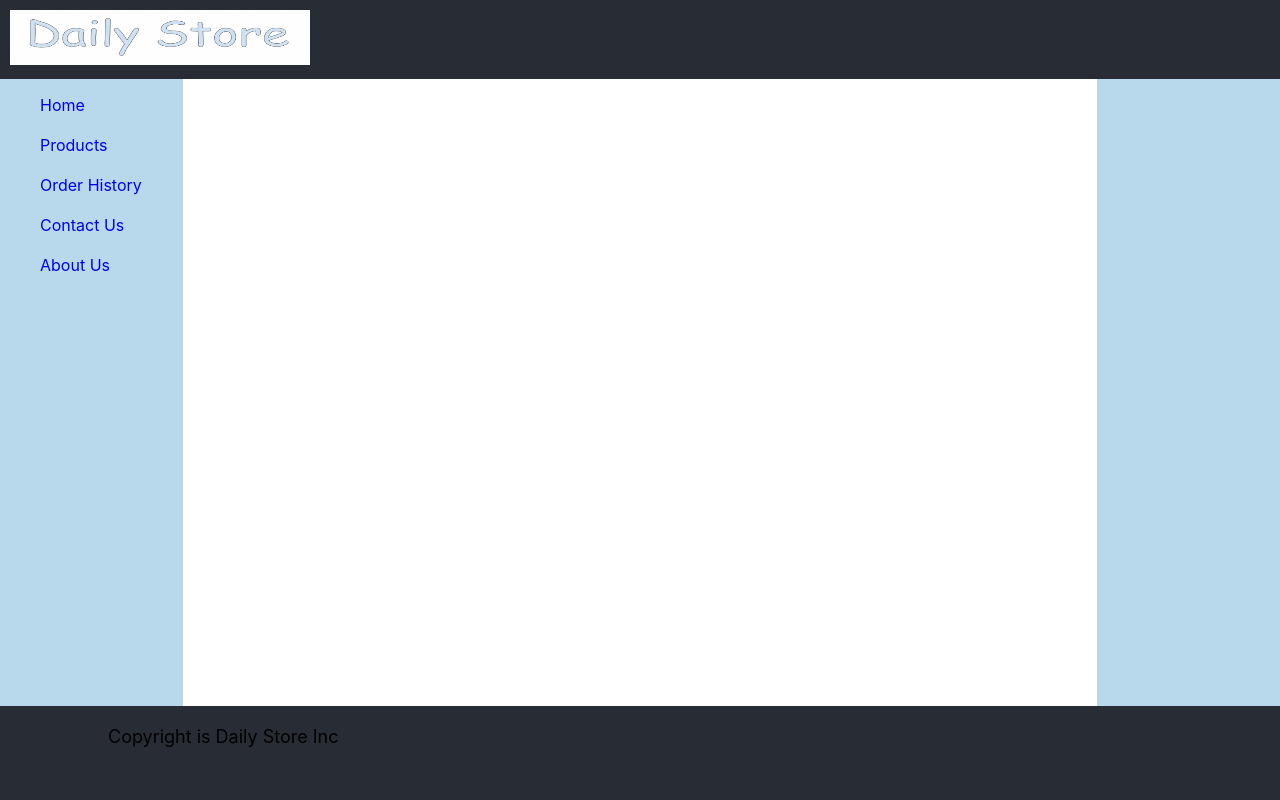
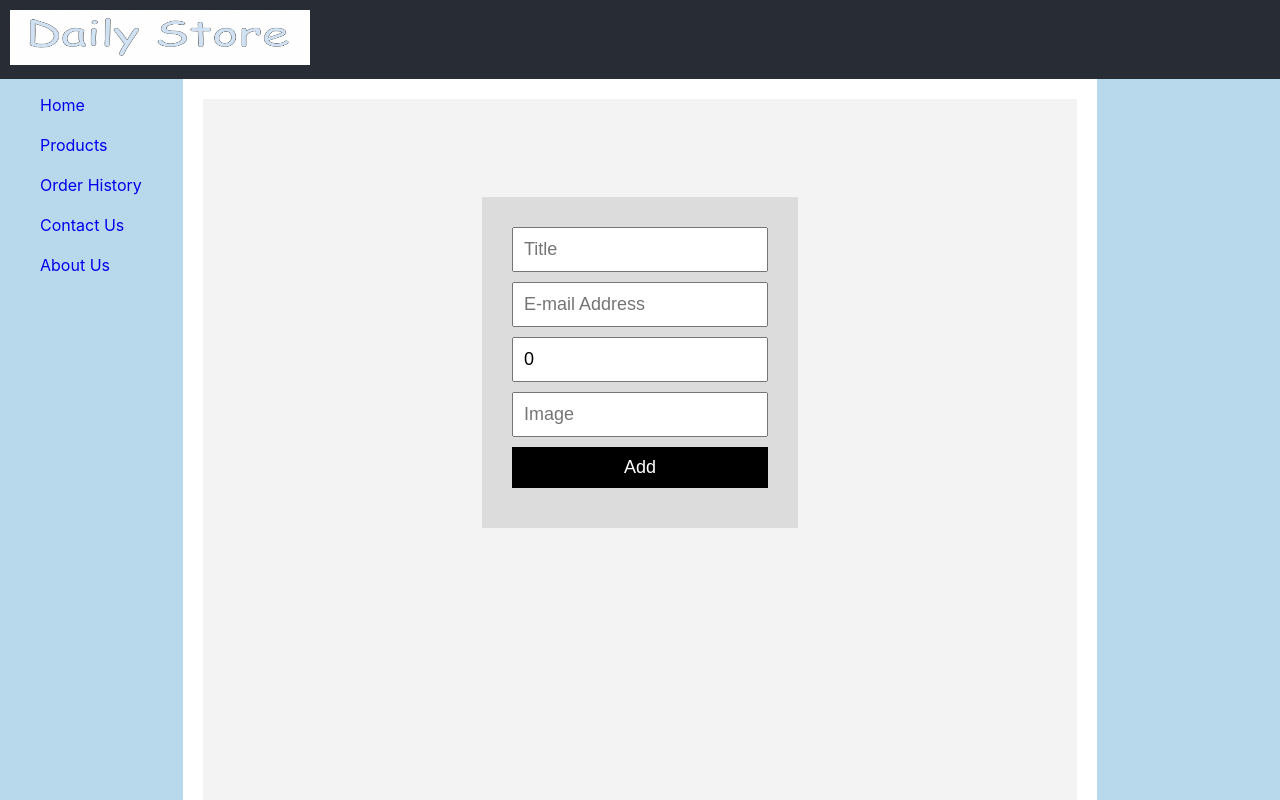
Before and after one commit to ahetesum/daily-store, a React (Create React App) app: page /product-create in a window 1280 px wide. Shown: the top 800 px of the page. Built offline with nearby package versions, Linux system fonts and the light colour scheme; no server answers.

Commit message:
create login completed

```diff
--- a/package.json
+++ b/package.json
@@ -10,9 +10,12 @@
     "react": "^18.0.0",
     "react-dom": "^18.0.0",
     "react-firebase-hooks": "^5.0.3",
+    "react-redux": "^8.0.1",
     "react-router-dom": "^6.3.0",
     "react-scripts": "5.0.1",
     "react-simple-image-slider": "^2.4.1",
+    "redux": "^4.2.0",
+    "redux-thunk": "^2.4.1",
     "web-vitals": "^2.1.0"
   },
   "scripts": {
--- a/src/App.js
+++ b/src/App.js
@@ -11,21 +11,34 @@ import { Contact } from './Pages/Contact';
 import { About } from './Pages/About';
 import { Dashboard } from './Pages/Dashboard';
 import { SideMenu } from './Components/Func/SideMenu';
+import { Provider } from 'react-redux';
+import { applyMiddleware, combineReducers, createStore } from 'redux';
+import ReduxThunk from 'redux-thunk';
+import productReducer from './Stote/Reducers/productReducer';
+import { CreateProduct } from './Pages/CreateProduct';
+
+
+const rootReducer= combineReducers({
+  products:productReducer
+});
+const store = createStore(rootReducer,applyMiddleware(ReduxThunk));
+
 
 function App() {
   return (
+    <Provider store={store} >
       <div className='appContainer'>
         <DailyStoreHeader />
         <div className='bodyContainer'>
           <BrowserRouter>
             <SideMenu />
             <div className='mainContainer'>
-
               <Routes>
                 <Route path='/' element={<Dashboard />} ></Route>
                 <Route path='/register' element={<Regstration />} ></Route>
                 <Route path='/login' element={<Login />} ></Route>
                 <Route path='/product-mngr' element={<Products />} ></Route>
+                <Route path='/product-create' element={<CreateProduct />} ></Route>
                 <Route path='/order-mngr' element={<Orders />} ></Route>
                 <Route path='/contact-us' element={<Contact />} ></Route>
                 <Route path='/about-us' element={<About />} ></Route>
@@ -38,6 +51,7 @@ function App() {
 
         <DailyStoreFooter />
       </div>
+    </Provider>
   );
 }
 
--- /dev/null
+++ b/src/Models/Product.js
@@ -0,0 +1,14 @@
+class Product {
+    constructor(id,title,description,price,imageUrl,ownerId){
+        this.id=id;
+        this.title=title;
+        this.description=description;
+        this.price=price;
+        this.imageUrl=imageUrl;
+        this.ownerId=ownerId;
+
+    }
+}
+
+
+export default Product;
--- /dev/null
+++ b/src/Pages/CreateProduct.js
@@ -0,0 +1,68 @@
+import { useState } from "react";
+import { useDispatch, useSelector } from "react-redux"
+import { Link } from "react-router-dom"
+import { DailyStorePage } from "../Components/UI/DailyStorePage"
+import { createProduct } from "../Stote/Actions/productAction";
+
+export const CreateProduct = () => {
+
+    const [title, setTitle] = useState("");
+    const [description, setDescription] = useState("");
+    const [price, setPrice] = useState(0);
+    const [imgUrl, setImgUrl] = useState("");
+
+    const dispatch = useDispatch();
+
+    const onCreate=()=>{
+        dispatch(
+            createProduct(
+                title,
+                description,
+                imgUrl,
+                price,
+            )
+          );
+    }
+
+    return (
+        <DailyStorePage>
+  <div className="register">
+                <div className="register__container">
+                    <input
+                        type="text"
+                        className="register__textBox"
+                        placeholder="Title"
+                        value={title}
+                        onChange={(e)=>setTitle(e.target.value)}
+                    />
+                    <input
+                        type="text"
+                        className="register__textBox"
+                        placeholder="E-mail Address"
+                        value={description}
+                        onChange={(e)=>setDescription(e.target.value)}
+                    />
+                    <input
+                        type="number"
+                        className="register__textBox"
+                        placeholder="Price"
+                        value={price}
+                        onChange={(e)=>setPrice(e.target.value)}
+                    />
+                     <input
+                        type="text"
+                        className="register__textBox"
+                        placeholder="Image"
+                        value={imgUrl}
+                        onChange={(e)=>setImgUrl(e.target.value)}
+                    />
+                    <button className="register__btn" onClick={()=>onCreate()}>
+                        Add
+                    </button>
+
+
+                </div>
+            </div>
+        </DailyStorePage>
+    )
+}
--- a/src/Pages/Products.js
+++ b/src/Pages/Products.js
@@ -1,10 +1,20 @@
+import { useSelector } from "react-redux"
 import { Link } from "react-router-dom"
 import { DailyStorePage } from "../Components/UI/DailyStorePage"
 
 export const Products = () => {
+
+    const products= useSelector(state=>state.products.availableProducts)
+
+
     return (
         <DailyStorePage>
             <h1>Products</h1>
+            {
+                products.map((item)=>{
+                    return <h1>{item.title}</h1>
+                })
+            }
             <Link to='/register' >Register</Link>
         </DailyStorePage>
     )
--- /dev/null
+++ b/src/Stote/Actions/productAction.js
@@ -0,0 +1,54 @@
+import Product from "../../Models/Product";
+
+export const CREATE_PRODUCT='CREATE_PRODUCT';
+export const UPDATE_PRODUCT='UPDATE_PRODUCT';
+export const DELETE_PRODUCT='DELETE_PRODUCT';
+export const SET_PRODUCT='SET_PRODUCT';
+
+
+export const setProducts=()=>{
+    return async (dispatch,getState) =>{
+        const response= await fetch('https://daily-store-8f1fb-default-rtdb.asia-southeast1.firebasedatabase.app/products.json',);
+
+    }
+}
+
+export const createProduct=(title,description,imageUrl,price)=>{
+    return async (dispatch,getState) =>{
+        const response= await fetch(
+            'https://daily-store-8f1fb-default-rtdb.asia-southeast1.firebasedatabase.app/products.json',
+            {
+                method : "POST",
+                headers:{
+                    'Content-Type':'application/json'
+                },
+                body: JSON.stringify({
+                    title,
+                    description,
+                    imageUrl,
+                    price,
+                })
+            }
+        );
+
+        const resData= await response.json();
+
+        console.log(JSON.stringify(resData))
+
+        dispatch({type:CREATE_PRODUCT,
+            productData:
+            {
+                id:resData.name,
+                title,
+                description,
+                imageUrl,
+                price
+            }
+        })
+    }
+}
+
+export const deleteProduct=(productId)=>{
+    return async (dispatch,getState) =>{
+    }
+}
--- /dev/null
+++ b/src/Stote/Reducers/productReducer.js
@@ -0,0 +1,70 @@
+import Product from '../../Models/Product'
+import { CREATE_PRODUCT, DELETE_PRODUCT, SET_PRODUCT, UPDATE_PRODUCT } from '../Actions/productAction';
+
+
+const initialState={
+    availableProducts:[],
+    userProducts:[],
+};
+
+const productReducer=(state=initialState,action)=>{
+    switch(action.type)
+    {
+        case SET_PRODUCT:
+            return{
+                ...state,
+                availableProducts: action.products,
+                userProducts:action.userProducts,
+            }
+
+        case CREATE_PRODUCT:
+            const newProduct = new Product(
+                action.productData.id,
+                action.productData.title,
+                action.productData.description,
+                action.productData.price,
+                action.productData.imageUrl,
+                action.productData.ownerId,            );
+
+            return{
+                ...state,
+                availableProducts: state.availableProducts.concat(newProduct),
+                userProducts:state.userProducts.concat(newProduct)
+            }
+
+            case UPDATE_PRODUCT:
+
+                const updatedProduct = new Product(
+                    action.productData.id,
+                    action.productData.title,
+                    action.productData.description,
+                    action.productData.price,
+                    action.productData.imageUrl,
+                    action.productData.ownerId,
+                    );
+
+                const availableProductIndex= state.availableProducts.findIndex(p=>p.id===action.productData.id)
+                const userProductIndex= state.userProducts.findIndex(p=>p.id===action.productData.id)
+                const availableProductUpdated= [...state.availableProducts];
+                const userProductUpdated= [...state.userProducts];
+                availableProductUpdated[availableProductIndex] = updatedProduct;
+                userProductUpdated[userProductIndex] = updatedProduct;
+
+                return{
+                    ...state,
+                    availableProducts: availableProductUpdated,
+                    userProducts:userProductUpdated
+                }
+
+        case DELETE_PRODUCT:
+            const pid= action.pid
+            return{
+                ...state,
+                availableProducts:state.availableProducts.filter(p=>p.id!==pid),
+                userProducts:state.userProducts.filter(p=>p.id!==pid)
+            }
+    }
+    return state;
+};
+
+export default productReducer;
```
Also changed, not shown: 1 other file (tests, documents, lock files or other folders). Lines whose indentation alone changed are shown as unchanged.
